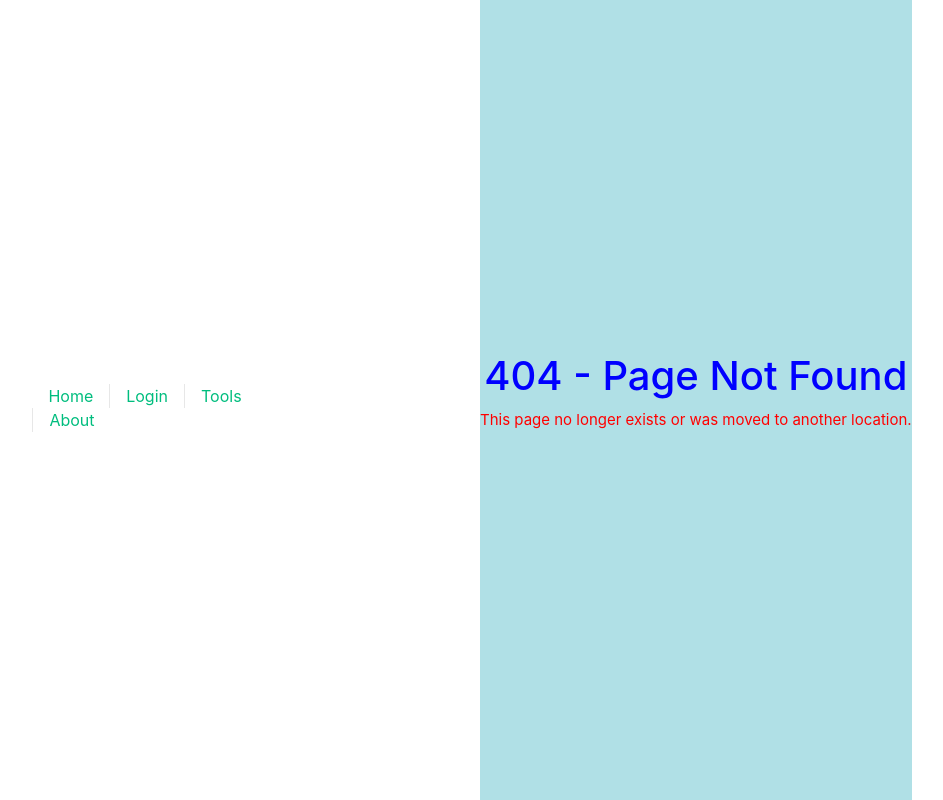
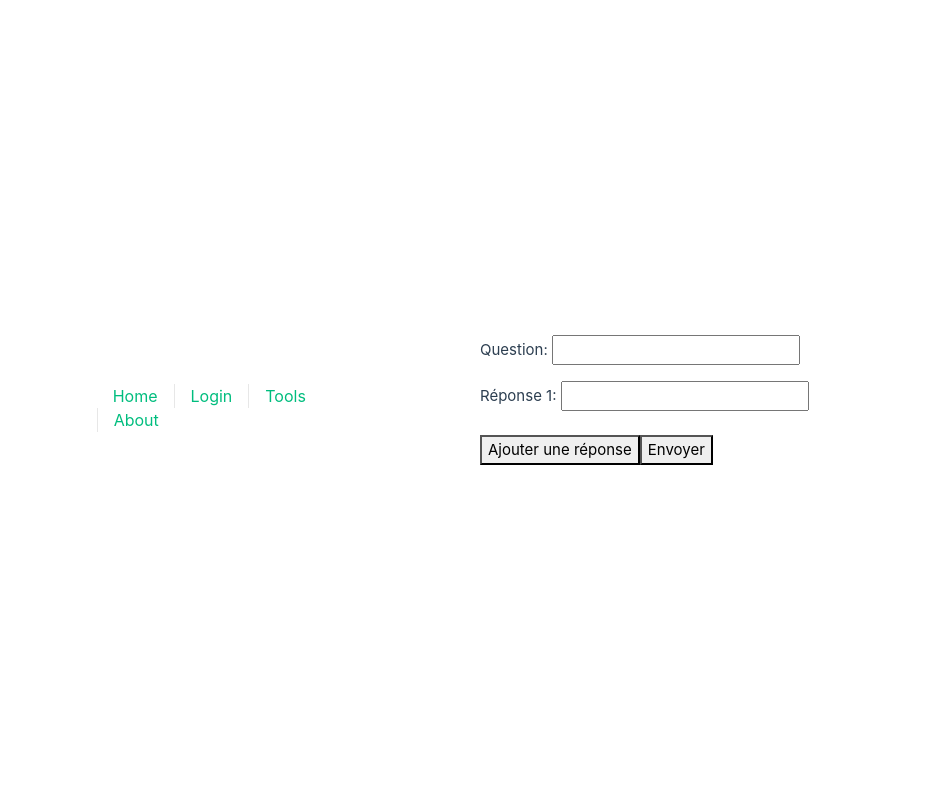
Before and after one commit to ruuffo/Projet-Fullstack, a Vue app in the folder quiz-app/quiz-ui/: page /postquestion in a window 1280 px wide. Before the commit this address had no page. Shown: the whole page, without its empty margins (160-1103 px from the left). Built offline with nearby package versions, Linux system fonts and the light colour scheme.

Commit message:
PagePostQuestion template

```diff
--- a/quiz-app/quiz-ui/src/router/index.js
+++ b/quiz-app/quiz-ui/src/router/index.js
@@ -6,6 +6,7 @@ import LoginPage from '../views/LoginPage.vue'
 import AdminToolsPage from '../views/AdminToolsPage.vue'
 import QuestionManager from '../views/QuestionManager.vue'
 import PageNotFound from '../views/PageNotFound.vue'
+import PostQuestionPage from '../views/PostQuestionPage.vue'
 
 const router = createRouter({
   history: createWebHistory(import.meta.env.BASE_URL),
@@ -47,10 +48,16 @@ const router = createRouter({
       component: QuestionManager
     },
     {
+      path: '/postquestion',
+      name: 'postquestion',
+      component: PostQuestionPage
+    },
+    {
       path: '/:catchAll(.*)*',
       name: "PageNotFound",
       component: PageNotFound
-    }
+    },
+
   ]
 })
 
--- /dev/null
+++ b/quiz-app/quiz-ui/src/views/PostQuestionPage.vue
@@ -0,0 +1,53 @@
+<template>
+  <form @submit="submitForm">
+    <label>
+      Question:
+      <input type="text" v-model="question" />
+    </label>
+    <br />
+    <div class="answer" v-for="(answer, index) in answers" :key="index">
+      <label>
+        Réponse {{ index + 1 }}:
+        <input type="text" v-model="answer.text" />
+        <button v-if="index > 0" @click.prevent="removeAnswer(index)">Supprimer</button>
+      </label>
+    </div>
+    <br />
+    <button @click.prevent="addAnswer">Ajouter une réponse</button>
+    <button type="submit">Envoyer</button>
+  </form>
+</template>
+
+<style>
+.answer:not(:first-child) {
+  margin-top: 1rem;
+}
+</style>
+
+<script>
+import quizApiService from "@/services/QuizApiService";
+export default {
+  data() {
+    return {
+      question: '',
+      answers: [{ text: '' }],
+    };
+  },
+  methods: {
+    addAnswer() {
+      this.answers.push({ text: '' });
+    },
+    removeAnswer(index) {
+      this.answers.splice(index, 1);
+    },
+    async submitForm() {
+      const data = {
+        question: this.question,
+        answers: this.answers,
+      };
+      const response = await axios.post('/api/questions', data);
+      console.log(response);
+    },
+  },
+};
+</script>
```
